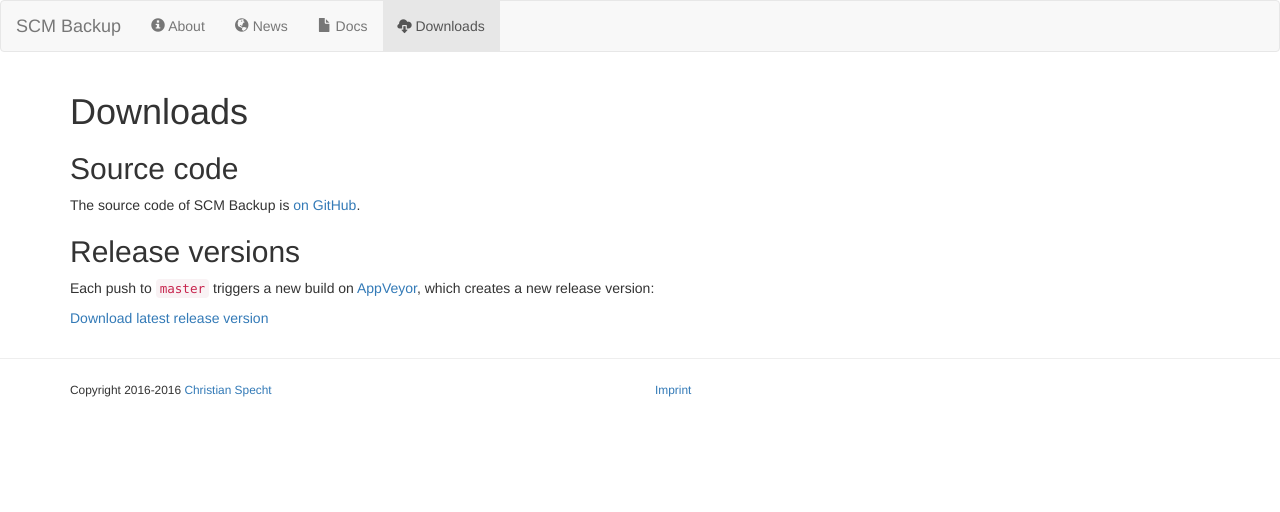
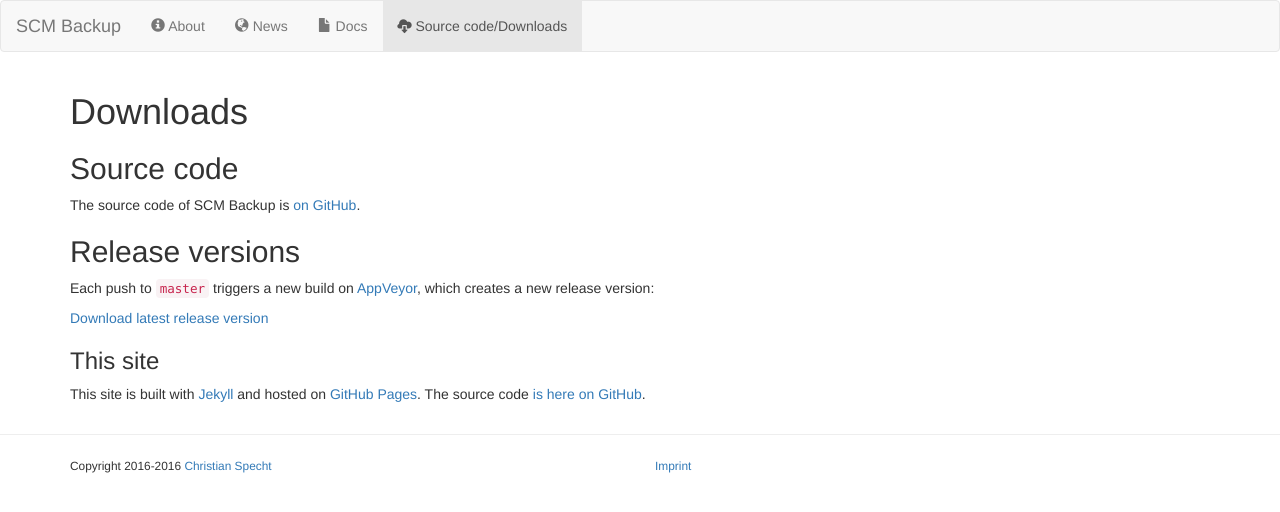
Before and after one commit to christianspecht/scm-backup-site, a Jekyll site: the page built from downloads.md, in a window 1280 px wide. Shown: the top 512 px of the page. Built offline with Jekyll 4.4.1, drawn with Linux system fonts in a browser that asks for light colours; nearby versions of some CDN libraries.

Commit message:
source code of this site

```diff
--- a/_data/menu.yml
+++ b/_data/menu.yml
@@ -7,6 +7,6 @@
 - name: Docs
   linkurl: /docs/
   icon: glyphicon-file
-- name: Downloads
+- name: "Source code/Downloads"
   linkurl: /downloads/
   icon: glyphicon-cloud-download
--- a/downloads.md
+++ b/downloads.md
@@ -14,3 +14,7 @@ The source code of SCM Backup is [on GitHub](https://github.com/christianspecht/
 Each push to `master` triggers a new build on [AppVeyor](https://appveyor.com/), which creates a new release version:
 
 [Download latest release version](https://ci.appveyor.com/project/ChristianSpecht/scm-backup/build/artifacts)
+
+### This site
+
+This site is built with [Jekyll](https://jekyllrb.com/) and hosted on [GitHub Pages](https://pages.github.com/). The source code [is here on GitHub](https://github.com/christianspecht/scm-backup-site/).
```
